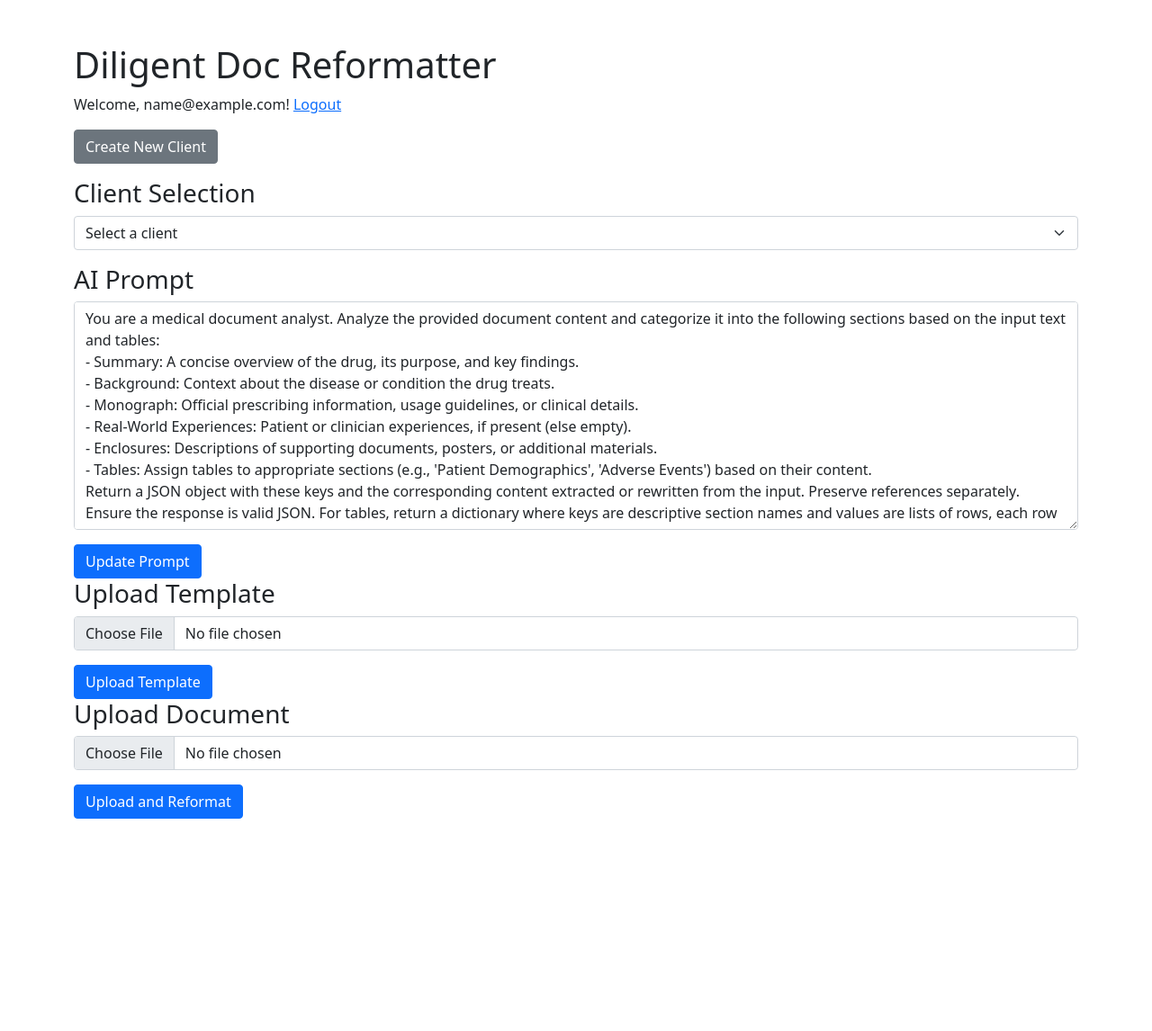
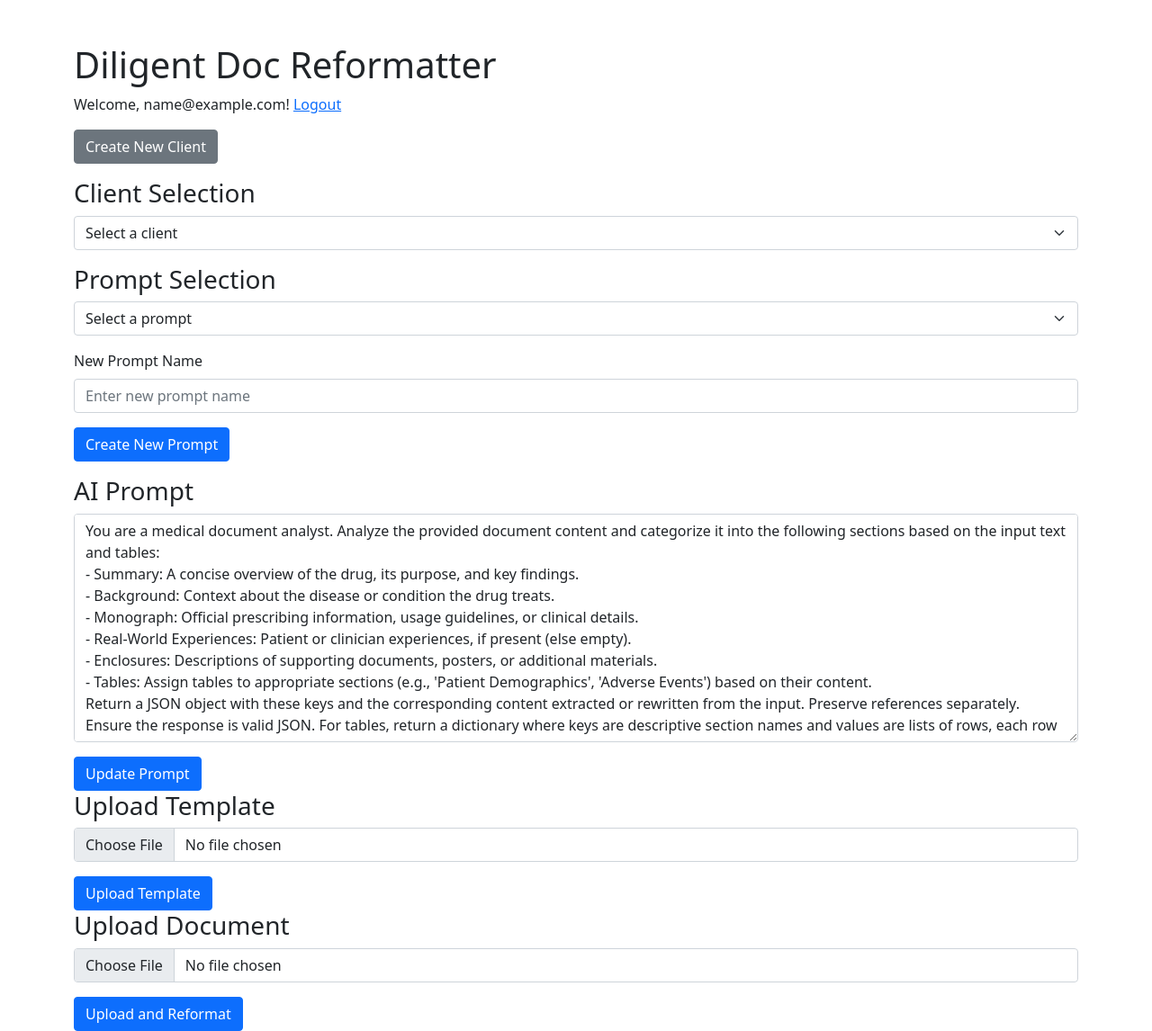
Before and after one commit to joepiercefireside/docreformatter, a Flask app: page / in a window 1280 px wide. Shown: the whole page at 90% size. Before the commit the page ends 910 px from the top, so only its background shows below. Run offline with Flask 3, Linux system fonts and the light colour scheme; the visitor is signed in with stand-in values (Sample User, id 1); data that the repository does not hold is empty; some libraries are stand-ins or nearby versions.

Commit message:
add multiple prompt support and more

```diff
--- a/app.py
+++ b/app.py
@@ -60,6 +60,7 @@ def init_db():
                 user_id INTEGER REFERENCES users(id),
                 client_id VARCHAR(50),
                 prompt JSONB,
+                prompt_name VARCHAR(255),
                 template BYTEA,
                 created_at TIMESTAMP DEFAULT CURRENT_TIMESTAMP
             );
@@ -196,8 +197,13 @@ def create_client():
     if request.method == 'POST':
         try:
             client_id = request.form.get('client_id').strip()
+            prompt_name = request.form.get('prompt_name', 'Default Prompt').strip()
+            prompt_content = request.form.get('prompt_content', DEFAULT_AI_PROMPT).strip()
             if not client_id:
                 flash('Client ID cannot be empty')
+                return redirect(url_for('create_client'))
+            if not prompt_name:
+                flash('Prompt name cannot be empty')
                 return redirect(url_for('create_client'))
             conn = get_db_connection()
             cur = conn.cursor()
@@ -207,8 +213,10 @@ def create_client():
                 cur.close()
                 conn.close()
                 return redirect(url_for('create_client'))
-            cur.execute("INSERT INTO settings (user_id, client_id, prompt) VALUES (%s, %s, %s)",
-                       (current_user.id, client_id, Json({'prompt': DEFAULT_AI_PROMPT})))
+            cur.execute(
+                "INSERT INTO settings (user_id, client_id, prompt, prompt_name) VALUES (%s, %s, %s, %s)",
+                (current_user.id, client_id, Json({'prompt': prompt_content}), prompt_name)
+            )
             conn.commit()
             cur.close()
             conn.close()
@@ -219,6 +227,28 @@ def create_client():
             flash('Failed to create client')
             return redirect(url_for('create_client'))
     return render_template('create_client.html')
+
+# Prompt management routes
+@app.route('/load_prompts', methods=['POST'])
+@login_required
+def load_prompts():
+    try:
+        client_id = request.form.get('client_id')
+        if not client_id:
+            return jsonify({'error': 'Client ID cannot be empty'}), 400
+        conn = get_db_connection()
+        cur = conn.cursor()
+        cur.execute(
+            "SELECT prompt_name FROM settings WHERE user_id = %s AND client_id = %s AND prompt IS NOT NULL",
+            (current_user.id, client_id)
+        )
+        prompts = [row[0] for row in cur.fetchall()]
+        cur.close()
+        conn.close()
+        return jsonify({'prompts': prompts}), 200
+    except Exception as e:
+        print(f"Error loading prompts: {str(e)}")
+        return jsonify({'error': 'Failed to load prompts'}), 500
 
 # Existing functionality
 AI_API_URL = os.environ.get('AI_API_URL', 'https://api.openai.com/v1/chat/completions')
@@ -233,14 +263,25 @@ DEFAULT_AI_PROMPT = """You are a medical document analyst. Analyze the provided
 - Tables: Assign tables to appropriate sections (e.g., 'Patient Demographics', 'Adverse Events') based on their content.
 Return a JSON object with these keys and the corresponding content extracted or rewritten from the input. Preserve references separately. Ensure the response is valid JSON. For tables, return a dictionary where keys are descriptive section names and values are lists of rows, each row being a list of cell values. Focus on accurately interpreting and summarizing the source material, avoiding any formatting instructions."""
 
-def load_ai_prompt(client_id=None, user_id=None):
+def load_ai_prompt(client_id=None, user_id=None, prompt_name=None):
     try:
         conn = get_db_connection()
         cur = conn.cursor()
-        if client_id and user_id:
-            cur.execute("SELECT prompt FROM settings WHERE client_id = %s AND user_id = %s AND prompt IS NOT NULL ORDER BY created_at DESC LIMIT 1", (client_id, user_id))
+        if client_id and user_id and prompt_name:
+            cur.execute(
+                "SELECT prompt FROM settings WHERE client_id = %s AND user_id = %s AND prompt_name = %s AND prompt IS NOT NULL ORDER BY created_at DESC LIMIT 1",
+                (client_id, user_id, prompt_name)
+            )
+        elif client_id and user_id:
+            cur.execute(
+                "SELECT prompt FROM settings WHERE client_id = %s AND user_id = %s AND prompt IS NOT NULL ORDER BY created_at DESC LIMIT 1",
+                (client_id, user_id)
+            )
         else:
-            cur.execute("SELECT prompt FROM settings WHERE user_id = %s AND prompt IS NOT NULL ORDER BY created_at DESC LIMIT 1", (user_id,))
+            cur.execute(
+                "SELECT prompt FROM settings WHERE user_id = %s AND prompt IS NOT NULL ORDER BY created_at DESC LIMIT 1",
+                (user_id,)
+            )
         result = cur.fetchone()
         cur.close()
         conn.close()
@@ -249,15 +290,18 @@ def load_ai_prompt(client_id=None, user_id=None):
         print(f"Error loading AI prompt: {str(e)}")
         return DEFAULT_AI_PROMPT
 
-def save_ai_prompt(prompt, client_id=None, user_id=None):
+def save_ai_prompt(prompt, client_id=None, user_id=None, prompt_name=None):
     try:
         conn = get_db_connection()
         cur = conn.cursor()
-        cur.execute("INSERT INTO settings (user_id, client_id, prompt) VALUES (%s, %s, %s)", (user_id, client_id, Json({'prompt': prompt})))
+        cur.execute(
+            "INSERT INTO settings (user_id, client_id, prompt, prompt_name) VALUES (%s, %s, %s, %s)",
+            (user_id, client_id, Json({'prompt': prompt}), prompt_name or 'Default Prompt')
+        )
         conn.commit()
         cur.close()
         conn.close()
-        print(f"Saved AI prompt for client {client_id}, user {user_id}: {prompt[:100]}...")
+        print(f"Saved AI prompt '{prompt_name}' for client {client_id}, user {user_id}: {prompt[:100]}...")
     except Exception as e:
         print(f"Error saving AI prompt: {str(e)}")
         raise
@@ -281,9 +325,15 @@ def load_template(output_path, client_id=None, user_id=None):
         conn = get_db_connection()
         cur = conn.cursor()
         if client_id and user_id:
-            cur.execute("SELECT template FROM settings WHERE client_id = %s AND user_id = %s AND template IS NOT NULL ORDER BY created_at DESC LIMIT 1", (client_id, user_id))
+            cur.execute(
+                "SELECT template FROM settings WHERE client_id = %s AND user_id = %s AND template IS NOT NULL ORDER BY created_at DESC LIMIT 1",
+                (client_id, user_id)
+            )
         else:
-            cur.execute("SELECT template FROM settings WHERE user_id = %s AND template IS NOT NULL ORDER BY created_at DESC LIMIT 1", (user_id,))
+            cur.execute(
+                "SELECT template FROM settings WHERE user_id = %s AND template IS NOT NULL ORDER BY created_at DESC LIMIT 1",
+                (user_id,)
+            )
         result = cur.fetchone()
         cur.close()
         conn.close()
@@ -300,7 +350,10 @@ def get_clients(user_id):
     try:
         conn = get_db_connection()
         cur = conn.cursor()
-        cur.execute("SELECT DISTINCT client_id FROM settings WHERE user_id = %s AND client_id IS NOT NULL", (user_id,))
+        cur.execute(
+            "SELECT DISTINCT client_id FROM settings WHERE user_id = %s AND client_id IS NOT NULL",
+            (user_id,)
+        )
         clients = [row[0] for row in cur.fetchall()]
         cur.close()
         conn.close()
@@ -313,7 +366,6 @@ def extract_content_from_docx(file_path):
     try:
         doc = Document(file_path)
         content = {"text": [], "tables": [], "references": []}
-
         in_references = False
         for para in doc.paragraphs:
             text = para.text.strip()
@@ -325,7 +377,6 @@ def extract_content_from_docx(file_path):
                     content["references"].append(text)
                 else:
                     content["text"].append(text)
-
         for table in doc.tables:
             table_data = []
             for row in table.rows:
@@ -335,27 +386,21 @@ def extract_content_from_docx(file_path):
             if table_data:
                 print(f"Extracted table: {table_data}")
                 content["tables"].append(table_data)
-
         return content
     except Exception as e:
         print(f"Error extracting content from docx: {str(e)}")
         raise
 
-def call_ai_api(content, client_id=None, user_id=None):
+def call_ai_api(content, client_id=None, user_id=None, prompt_name=None):
     headers = {
         "Authorization": f"Bearer {API_KEY}",
         "Content-Type": "application/json"
     }
     text = "\n".join(content["text"])
     tables = json.dumps(content["tables"])
-
-    ai_prompt = load_ai_prompt(client_id, user_id)
-
+    ai_prompt = load_ai_prompt(client_id, user_id, prompt_name)
     messages = [
-        {
-            "role": "system",
-            "content": ai_prompt
-        },
+        {"role": "system", "content": ai_prompt},
         {
             "role": "user",
             "content": f"Input Text:\n{text}\n\nTables:\n{tables}\n\nOutput format:\n"
@@ -365,27 +410,22 @@ def call_ai_api(content, client_id=None, user_id=None):
                        "\"references\": [\"ref1\", \"ref2\", ...]}"
         }
     ]
-
     payload = {
         "model": "gpt-3.5-turbo",
         "messages": messages,
         "max_tokens": 2000,
         "temperature": 0.7
     }
-
     try:
         response = requests.post(AI_API_URL, headers=headers, json=payload)
         response.raise_for_status()
         data = response.json()
-
         raw_content = data["choices"][0]["message"]["content"]
         print(f"Raw AI response: {raw_content[:1000]}...")
-
         try:
             parsed_content = json.loads(raw_content)
             if not isinstance(parsed_content, dict):
                 raise ValueError("AI response is not a JSON object")
-
             if "tables" in parsed_content and isinstance(parsed_content["tables"], dict):
                 for section_name, table_data in parsed_content["tables"].items():
                     while isinstance(table_data, list) and len(table_data) == 1 and isinstance(table_data[0], list):
@@ -394,7 +434,6 @@ def call_ai_api(content, client_id=None, user_id=None):
                     if not all(isinstance(row, list) for row in table_data):
                         print(f"Invalid table data for {section_name}: {table_data}")
                         parsed_content["tables"][section_name] = []
-
             print(f"Parsed AI response: {parsed_content}")
             return parsed_content
         except json.JSONDecodeError as e:
@@ -449,11 +488,9 @@ def add_styled_table(doc, table_data, section_name):
         max_cols = max(len(row) for row in table_data)
         table_data = [row + [""] * (max_cols - len(row)) for row in table_data]
         print(f"Adding table for {section_name}: {table_data}")
-
         table = doc.add_table(rows=len(table_data), cols=max_cols)
         table.alignment = WD_TABLE_ALIGNMENT.CENTER
         table.autofit = True
-
         for i, row_data in enumerate(table_data):
             row = table.rows[i]
             print(f"Processing row {i}: {row_data}")
@@ -465,7 +502,6 @@ def add_styled_table(doc, table_data, section_name):
                     for run in paragraph.runs:
                         run.font.name = "Calibri"
                         run.font.size = Pt(10)
-
         for i, row in enumerate(table.rows):
             for j, cell in enumerate(row.cells):
                 print(f"Setting borders for cell at row {i}, col {j}")
@@ -481,7 +517,6 @@ def add_styled_table(doc, table_data, section_name):
                     border.set(qn('w:space'), '0')
                     border.set(qn('w:color'), 'auto')
                     tcBorders.append(border)
-
         return table
     except Exception as e:
         print(f"Error adding styled table for {section_name}: {str(e)}")
@@ -499,12 +534,10 @@ def create_reformatted_docx(sections, output_path, drug_name="KRESLADI", client_
             "references": []
         }
         sections = {**default_sections, **sections}
-
         template_path = os.path.join(app.config['UPLOAD_FOLDER'], 'temp_template.docx')
         if load_template(template_path, client_id, user_id):
             print(f"Using template for client {client_id}, user {user_id}: {template_path}")
             doc = Document(template_path)
-
             def replace_placeholder(paragraph, placeholder, content, preserve_style=True):
                 if placeholder.lower() in paragraph.text.lower():
                     if preserve_style:
@@ -518,7 +551,6 @@ def create_reformatted_docx(sections, output_path, drug_name="KRESLADI", client_
                             run.font.size = first_run.font.size
                     else:
                         paragraph.text = content
-
             def add_table_after_placeholder(doc, placeholder, table_data, section_name):
                 for i, para in enumerate(doc.paragraphs):
                     if placeholder.lower() in para.text.lower():
@@ -555,7 +587,6 @@ def create_reformatted_docx(sections, output_path, drug_name="KRESLADI", client_
                                             tcBorders.append(border)
                         return True
                 return False
-
             for para in doc.paragraphs:
                 if "drug name" in para.text.lower():
                     replace_placeholder(para, "drug name", f"{drug_name} (marnetegragene autotemcel)")
@@ -571,7 +602,6 @@ def create_reformatted_docx(sections, output_path, drug_name="KRESLADI", client_
                     replace_placeholder(para, "enclosures", sections["enclosures"])
                 elif "references" in para.text.lower():
                     replace_placeholder(para, "references", "\n".join([f"{i}. {ref}" for i, ref in enumerate(sections["references"], 1)]))
-
             for section_name, table_data in sections["tables"].items():
                 if not add_table_after_placeholder(doc, section_name, table_data, section_name):
                     print(f"No placeholder found for table: {section_name}, appending at end")
@@ -580,48 +610,38 @@ def create_reformatted_docx(sections, output_path, drug_name="KRESLADI", client_
         else:
             print(f"No template found for client {client_id}, user {user_id}, using default formatting")
             doc = Document()
-
             add_styled_heading(doc, f"{drug_name} (marnetegragene autotemcel)", level=1)
-
             add_styled_heading(doc, "Summary", level=1)
             for line in sections["summary"].split("\n"):
                 if line.strip():
                     add_styled_text(doc, line, bullet=True)
-
             add_styled_heading(doc, "Background Information on Leukocyte Adhesion Deficiency (LAD-I)", level=1)
             for line in sections["background"].split("\n"):
                 if line.strip():
                     add_styled_text(doc, line)
-
             add_styled_heading(doc, "Product Monograph", level=1)
             for line in sections["monograph"].split("\n"):
                 if line.strip():
                     add_styled_text(doc, line, bullet=True)
-
             if sections["real_world"].strip():
                 add_styled_heading(doc, "Real-World Experiences with KRESLADI", level=1)
                 for line in sections["real_world"].split("\n"):
                     if line.strip():
                         add_styled_text(doc, line)
-
             print(f"Processing tables: {sections['tables']}")
             for section_name, table_data in sections["tables"].items():
                 add_styled_heading(doc, section_name, level=2)
                 add_styled_table(doc, table_data, section_name)
-
             add_styled_heading(doc, "Figures", level=1)
             add_styled_text(doc, "Insert Figure 1: Study Administration and Treatment here")
             add_styled_text(doc, "Insert Figure 2: Incidence of Infection-related Hospitalizations here")
-
             add_styled_heading(doc, "Enclosures", level=1)
             for line in sections["enclosures"].split("\n"):
                 if line.strip():
                     add_styled_text(doc, line, bullet=True)
-
             add_styled_heading(doc, "References", level=1)
             for i, ref in enumerate(sections["references"], 1):
                 add_styled_text(doc, f"{i}. {ref}", bullet=False)
-
         doc.save(output_path)
     except Exception as e:
         print(f"Error creating reformatted docx: {str(e)}")
@@ -640,10 +660,11 @@ def load_client():
     try:
         data = request.form
         client_id = data.get('client_id')
+        prompt_name = data.get('prompt_name')
         if not client_id:
             return jsonify({'error': 'Client ID cannot be empty'}), 400
-        prompt = load_ai_prompt(client_id, current_user.id)
-        return jsonify({'prompt': prompt}), 200
+        prompt = load_ai_prompt(client_id, current_user.id, prompt_name)
+        return jsonify({'prompt': prompt, 'prompt_name': prompt_name}), 200
     except Exception as e:
         print(f"Error loading client: {str(e)}")
         return jsonify({'error': 'Failed to load client'}), 500
@@ -656,9 +677,12 @@ def update_prompt():
         print(f"Form data: {dict(data)}")
         new_prompt = data.get('prompt', '').strip()
         client_id = data.get('client_id')
+        prompt_name = data.get('prompt_name', 'Default Prompt').strip()
         if not new_prompt:
             return jsonify({'error': 'Prompt cannot be empty'}), 400
-        save_ai_prompt(new_prompt, client_id, current_user.id)
+        if not prompt_name:
+            return jsonify({'error': 'Prompt name cannot be empty'}), 400
+        save_ai_prompt(new_prompt, client_id, current_user.id, prompt_name)
         return jsonify({'message': 'Prompt updated successfully'}), 200
     except Exception as e:
         print(f"Error updating prompt: {str(e)}")
@@ -696,21 +720,18 @@ def upload_file():
         if not file.filename.endswith('.docx'):
             return "Only .docx files are supported", 400
         client_id = request.form.get('client_id')
-
+        prompt_name = request.form.get('prompt_name')
         filename = secure_filename(file.filename)
         input_path = os.path.join(app.config['UPLOAD_FOLDER'], filename)
         file.save(input_path)
-
         content = extract_content_from_docx(input_path)
-        sections = call_ai_api(content, client_id, current_user.id)
+        sections = call_ai_api(content, client_id, current_user.id, prompt_name)
         if "error" in sections:
             print(f"AI processing failed: {sections['error']}")
             return f"AI API error: {sections['error']}", 500
-
         sections["references"] = content["references"]
         output_path = os.path.join(app.config['UPLOAD_FOLDER'], f"reformatted_{filename}")
         create_reformatted_docx(sections, output_path, client_id=client_id, user_id=current_user.id)
-
         return send_file(output_path, as_attachment=True, download_name=f"reformatted_{filename}")
     except Exception as e:
         print(f"Upload error: {str(e)}")
--- a/templates/index.html
+++ b/templates/index.html
@@ -23,12 +23,26 @@
             </select>
         </div>
         <div class="form-section">
+            <h3>Prompt Selection</h3>
+            <select id="promptSelect" class="form-select mb-3">
+                <option value="">Select a prompt</option>
+            </select>
+            <form id="newPromptForm" class="mb-3">
+                <div class="mb-3">
+                    <label for="new_prompt_name" class="form-label">New Prompt Name</label>
+                    <input type="text" class="form-control" id="new_prompt_name" name="new_prompt_name" placeholder="Enter new prompt name">
+                </div>
+                <button type="submit" class="btn btn-primary">Create New Prompt</button>
+            </form>
+        </div>
+        <div class="form-section">
             <h3>AI Prompt</h3>
             <form id="promptForm">
                 <div class="mb-3">
                     <textarea id="prompt" name="prompt" class="form-control" rows="10">{{ ai_prompt }}</textarea>
                 </div>
                 <input type="hidden" id="client_id" name="client_id">
+                <input type="hidden" id="prompt_name" name="prompt_name">
                 <button type="submit" class="btn btn-primary">Update Prompt</button>
             </form>
         </div>
@@ -49,32 +63,114 @@
                     <input type="file" name="file" class="form-control" accept=".docx">
                 </div>
                 <input type="hidden" name="client_id" id="upload_client_id">
+                <input type="hidden" name="prompt_name" id="upload_prompt_name">
                 <button type="submit" class="btn btn-primary">Upload and Reformat</button>
             </form>
         </div>
     </div>
     <script>
-        document.getElementById('clientSelect').addEventListener('change', function() {
+        const clientSelect = document.getElementById('clientSelect');
+        const promptSelect = document.getElementById('promptSelect');
+        const promptTextarea = document.getElementById('prompt');
+        const clientIdInput = document.getElementById('client_id');
+        const promptNameInput = document.getElementById('prompt_name');
+        const templateClientIdInput = document.getElementById('template_client_id');
+        const uploadClientIdInput = document.getElementById('upload_client_id');
+        const uploadPromptNameInput = document.getElementById('upload_prompt_name');
+
+        clientSelect.addEventListener('change', function() {
             const clientId = this.value;
+            promptSelect.innerHTML = '<option value="">Select a prompt</option>';
+            promptTextarea.value = '';
+            clientIdInput.value = '';
+            promptNameInput.value = '';
+            templateClientIdInput.value = '';
+            uploadClientIdInput.value = '';
+            uploadPromptNameInput.value = '';
             if (clientId) {
-                fetch('/load_client', {
+                fetch('/load_prompts', {
                     method: 'POST',
                     headers: { 'Content-Type': 'application/x-www-form-urlencoded' },
                     body: `client_id=${encodeURIComponent(clientId)}`
                 })
                 .then(response => response.json())
                 .then(data => {
-                    if (data.prompt) {
-                        document.getElementById('prompt').value = data.prompt;
-                        document.getElementById('client_id').value = clientId;
-                        document.getElementById('template_client_id').value = clientId;
-                        document.getElementById('upload_client_id').value = clientId;
+                    if (data.prompts) {
+                        data.prompts.forEach(prompt => {
+                            const option = document.createElement('option');
+                            option.value = prompt;
+                            option.text = prompt;
+                            promptSelect.appendChild(option);
+                        });
+                        clientIdInput.value = clientId;
+                        templateClientIdInput.value = clientId;
+                        uploadClientIdInput.value = clientId;
                     } else {
                         alert(data.error);
                     }
                 })
                 .catch(error => alert('Error: ' + error));
             }
+        });
+
+        promptSelect.addEventListener('change', function() {
+            const clientId = clientSelect.value;
+            const promptName = this.value;
+            if (clientId && promptName) {
+                fetch('/load_client', {
+                    method: 'POST',
+                    headers: { 'Content-Type': 'application/x-www-form-urlencoded' },
+                    body: `client_id=${encodeURIComponent(clientId)}&prompt_name=${encodeURIComponent(promptName)}`
+                })
+                .then(response => response.json())
+                .then(data => {
+                    if (data.prompt) {
+                        promptTextarea.value = data.prompt;
+                        promptNameInput.value = promptName;
+                        uploadPromptNameInput.value = promptName;
+                    } else {
+                        alert(data.error);
+                    }
+                })
+                .catch(error => alert('Error: ' + error));
+            }
+        });
+
+        document.getElementById('newPromptForm').addEventListener('submit', function(e) {
+            e.preventDefault();
+            const clientId = clientSelect.value;
+            const newPromptName = document.getElementById('new_prompt_name').value;
+            if (!clientId) {
+                alert('Please select a client first');
+                return;
+            }
+            if (!newPromptName) {
+                alert('Prompt name cannot be empty');
+                return;
+            }
+            const defaultPrompt = promptTextarea.value || '{{ ai_prompt }}';
+            fetch('/update_prompt', {
+                method: 'POST',
+                headers: { 'Content-Type': 'application/x-www-form-urlencoded' },
+                body: `client_id=${encodeURIComponent(clientId)}&prompt_name=${encodeURIComponent(newPromptName)}&prompt=${encodeURIComponent(defaultPrompt)}`
+            })
+            .then(response => response.json())
+            .then(data => {
+                if (data.message) {
+                    const option = document.createElement('option');
+                    option.value = newPromptName;
+                    option.text = newPromptName;
+                    promptSelect.appendChild(option);
+                    promptSelect.value = newPromptName;
+                    promptNameInput.value = newPromptName;
+                    uploadPromptNameInput.value = newPromptName;
+                    document.getElementById('new_prompt_name').value = '';
+                    alert(data.message);
+                } else {
+                    alert(data.error);
+                }
+            })
+            .catch(error => alert('Error: ' + error));
         });
 
         document.getElementById('promptForm').addEventListener('submit', function(e) {
```
Also changed, not shown: templates/create_client.html (+8 -0 lines).
